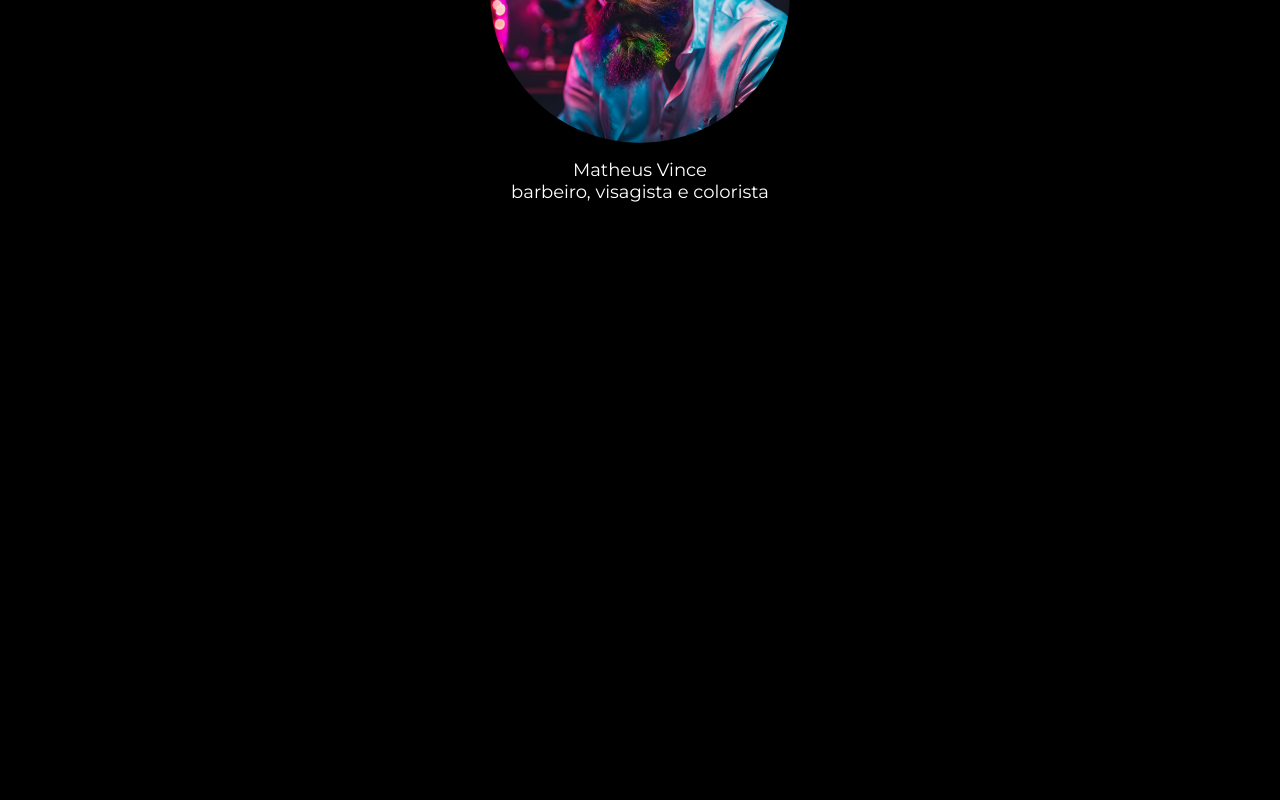
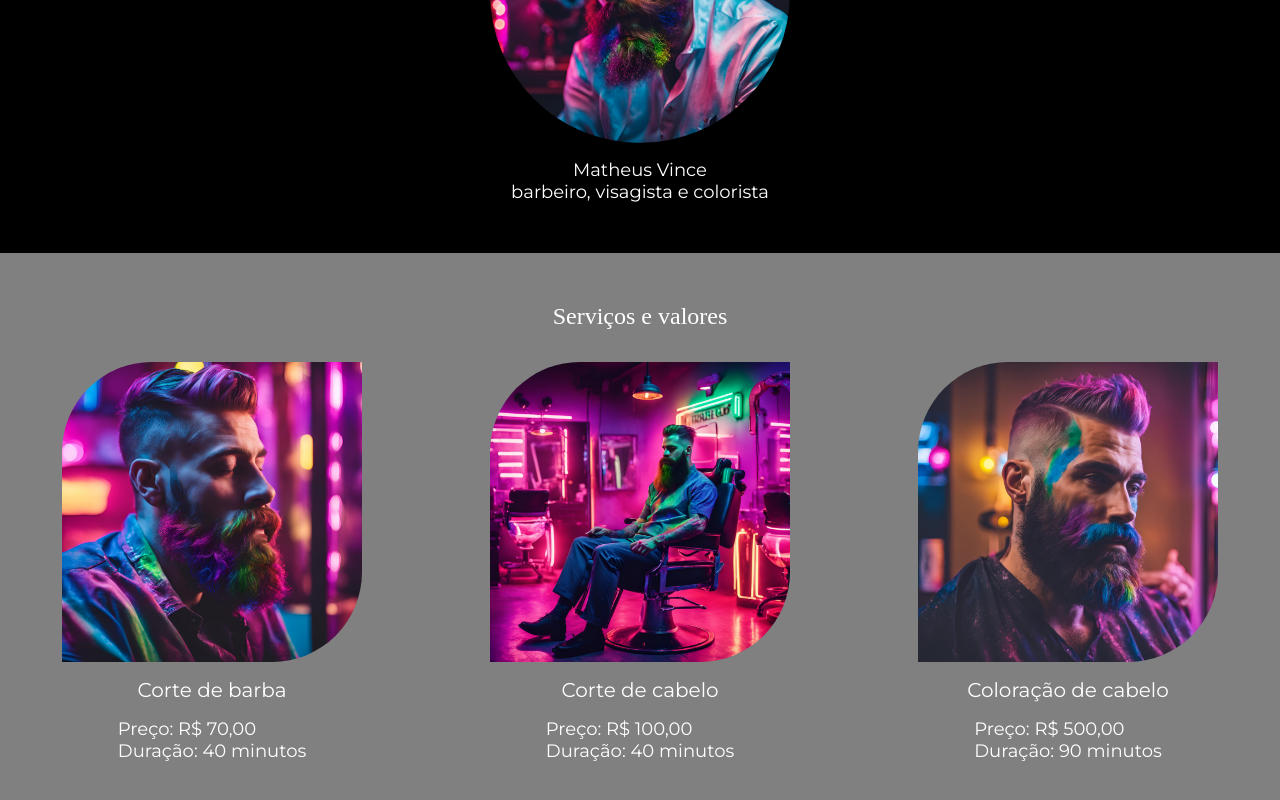
Before and after one commit to Front-End-React/QueerBarbeariaeSalao, a React (Create React App) app: page / in a window 1280 px wide. Shown: the part 1666-2466 px from the top of the page. Before the commit the page ends 1919 px from the top, so only its background shows below. Built offline with nearby package versions, Linux system fonts and the light colour scheme; a web font is replaced by a local one.

Commit message:
Services section, title, row and cards

```diff
--- a/src/pages/Home/index.jsx
+++ b/src/pages/Home/index.jsx
@@ -4,6 +4,9 @@ import LogoLetter from "../../assets/images/logo_white.png";
 import BannerImage from "../../assets/images/cutting_hair.jpg";
 import BarberShopFacadeGreen from "../../assets/images/barber_shop_facade_green.jpeg";
 import TeamProfessionalPhoto from "../../assets/images/perfil_3.png";
+import ServiceBeardShave from "../../assets/images/perfil_5.png";
+import ServiceHairCut from "../../assets/images/seated_on_chair.png";
+import ServiceHairColored from "../../assets/images/colored_face.png";
 
 import {
   Container,
@@ -18,10 +21,15 @@ import {
   Title,
   Description,
   Team,
-  TeamProfessionals,
+  Slide,
   Professional,
   ProfessionalPhoto,
   ProfessionalDescription,
+  Services,
+  Card,
+  CardImage,
+  CardTitle,
+  CardDescription,
 } from "./styles";
 
 export default function Home() {
@@ -34,7 +42,7 @@ export default function Home() {
         <Menu>
           <List>Quem somos</List>
           <List>Equipe</List>
-          <List>Cortes</List>
+          <List>Serviços</List>
           <List>Planos</List>
           <List>Contato</List>
           <List>Login</List>
@@ -62,7 +70,7 @@ export default function Home() {
       </AboutUs>
       <Team>
         <Title>Nossos profissionais</Title>
-        <TeamProfessionals>
+        <Slide>
           <Professional>
             <ProfessionalPhoto>
               <img src={TeamProfessionalPhoto} alt="Foto do profissional" />
@@ -71,8 +79,40 @@ export default function Home() {
               Matheus Vince <br /> barbeiro, visagista e colorista
             </ProfessionalDescription>
           </Professional>
-        </TeamProfessionals>
+        </Slide>
       </Team>
+      <Services>
+        <Title>Serviços e valores</Title>
+        <Slide>
+          <Card>
+            <CardImage>
+              <img src={ServiceBeardShave} alt="Imagem exemplo do serviço" />
+            </CardImage>
+            <CardTitle>Corte de barba</CardTitle>
+            <CardDescription>
+              Preço: R$ 70,00 <br /> Duração: 40 minutos
+            </CardDescription>
+          </Card>
+          <Card>
+            <CardImage>
+              <img src={ServiceHairCut} alt="Imagem exemplo do serviço" />
+            </CardImage>
+            <CardTitle>Corte de cabelo</CardTitle>
+            <CardDescription>
+              Preço: R$ 100,00 <br /> Duração: 40 minutos
+            </CardDescription>
+          </Card>
+          <Card>
+            <CardImage>
+              <img src={ServiceHairColored} alt="Imagem exemplo do serviço" />
+            </CardImage>
+            <CardTitle>Coloração de cabelo</CardTitle>
+            <CardDescription>
+              Preço: R$ 500,00 <br /> Duração: 90 minutos
+            </CardDescription>
+          </Card>
+        </Slide>
+      </Services>
     </Container>
   );
 }
--- a/src/pages/Home/styles.js
+++ b/src/pages/Home/styles.js
@@ -104,7 +104,7 @@ export const Team = styled.div`
   background-color: black;
 `;
 
-export const TeamProfessionals = styled.div`
+export const Slide = styled.div`
   display: flex;
   flex-direction: row;
   justify-content: center;
@@ -139,3 +139,48 @@ export const ProfessionalDescription = styled.div`
   text-align: center;
   color: white;
 `;
+
+export const Services = styled.div`
+  display: flex;
+  flex-direction: column;
+  align-items: center;
+  width: 100%;
+  padding: 50px;
+  gap: 2rem;
+  background-color: grey;
+`;
+
+export const Card = styled.div`
+  display: flex;
+  flex-direction: column;
+  align-items: center;
+  width: 300px;
+  gap: 1rem;
+`;
+
+export const CardImage = styled.div`
+  width: 300px;
+  height: 300px;
+  border-top-left-radius: 30%;
+  border-bottom-right-radius: 30%;
+  overflow: hidden;
+
+  img {
+    width: 100%;
+    height: 100%;
+  }
+`;
+
+export const CardTitle = styled.h1`
+  font-family: "Montserrat";
+  font-weight: 400;
+  font-size: 20px;
+  color: white;
+`;
+
+export const CardDescription = styled.p`
+  font-family: "Montserrat";
+  font-weight: 400;
+  font-size: 18px;
+  color: white;
+`;
```
